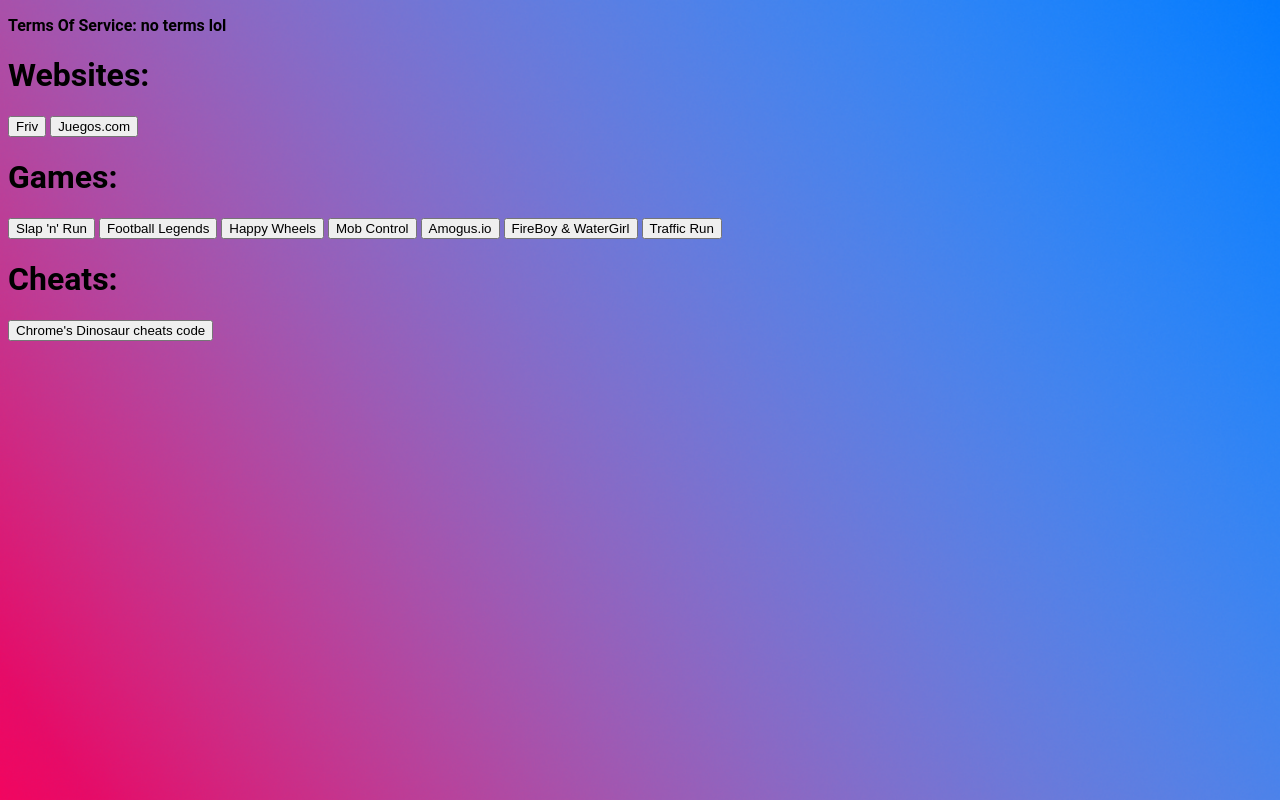
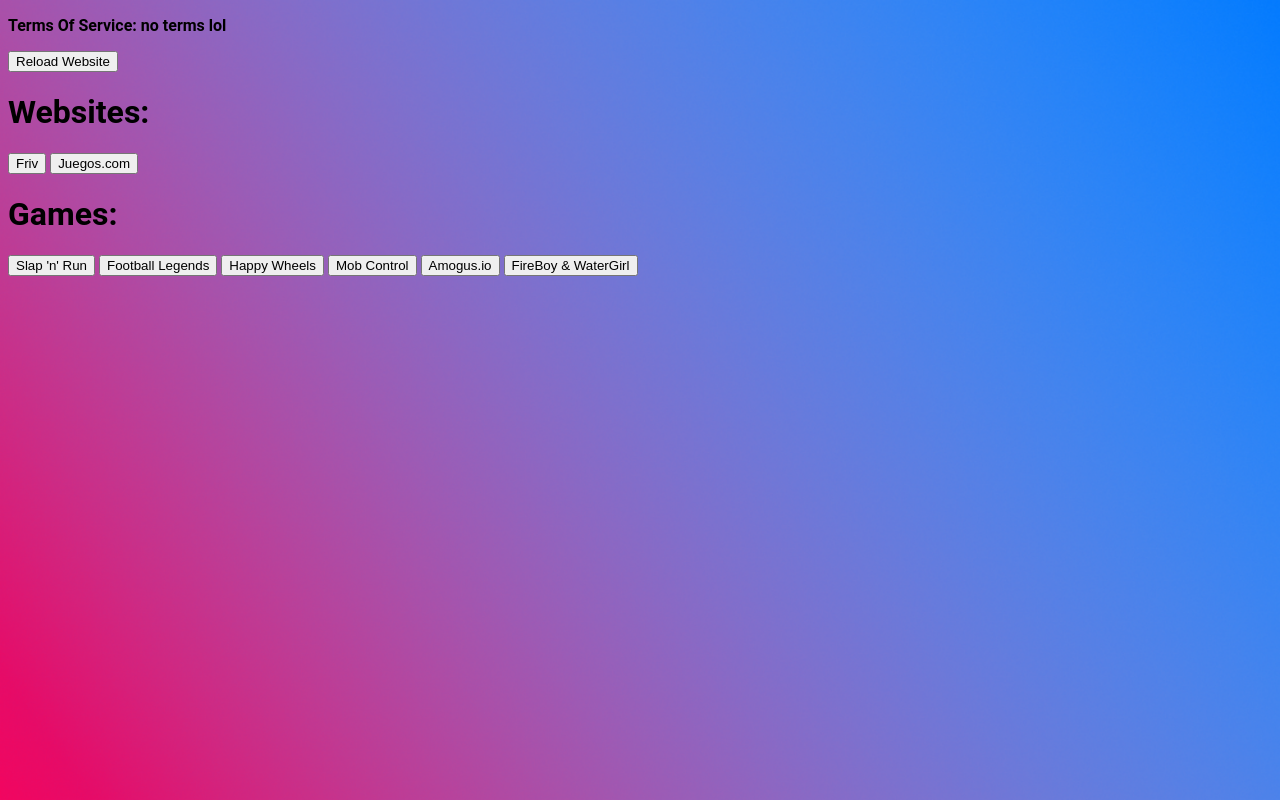
Before and after one commit to 3BCrecker/notgames, a plain HTML site: page index.html in a window 1280 px wide. Drawn offline with Linux system fonts and the light colour scheme; a web font is replaced by a local one.

Commit message:
Update index.html

```diff
--- a/index.html
+++ b/index.html
@@ -41,12 +41,18 @@
     //console.log("Your Token: ",rn)
     console.log("YO, YO Stop are you sharing your tokens? dont do it!")
 </script>
+<script>
+    function showmsgbox(){
+        confirm('Test')
+    }
+</script>
 <link rel="icon" href="favicon/NotGamesHTMLFAVICONv2.ico" type="image/x-icon">
 <head>
     <title>Not a games HTML</title>
+    <p>Terms Of Service: no terms lol</p>
+    <button onclick="location.reload()">Reload Website</button>
     <frame>
         <body>
-            <p>Terms Of Service: no terms lol</p>
             <h1>Websites:</h1> <button type="button" onclick="console.log('sending'), location.href='https://www.friv.com/' "">Friv</button>
             <button type="button" onclick="console.log('sending'), location.href='https://www.juegos.com/' "">Juegos.com</button>
             <h1>Games:</h1>
@@ -56,11 +62,6 @@
             <button type="button" onclick=location.href="mc.html" "">Mob Control</button>
             <button type="button" onclick=location.href="amogusio.html" "">Amogus.io</button>
             <button type="button" onclick=location.href="fbwg.html" "">FireBoy & WaterGirl</button>
-            <button type="button" onclick=location.href="trafficrun.html" "">Traffic Run</button>
-
-
-            <h1>Cheats:</h1>
-            <button type="button" onclick=location.href="dinogamehackorcheat.html" "">Chrome's Dinosaur cheats code</button>
         </body>
 </head>
 
@@ -79,5 +80,6 @@
 <script> //not in use
     //<a href="#"class="btn">Button</a>
     //<button type="button" onclick=location.href="dinosaur.html" "">Google Dinosaur</button>
+    //<button onclick=showmsgbox()>wassup</button>
     //
 </script>
```
